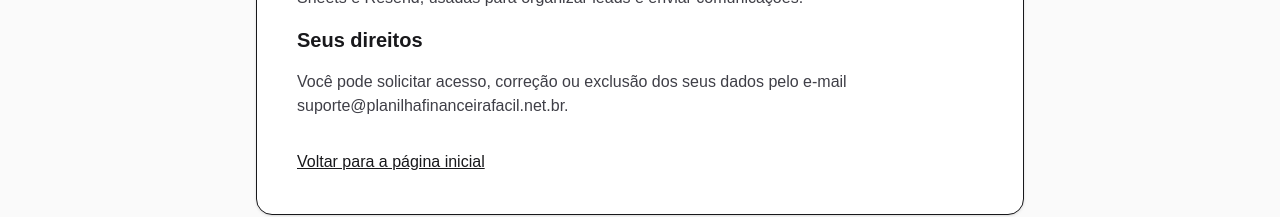
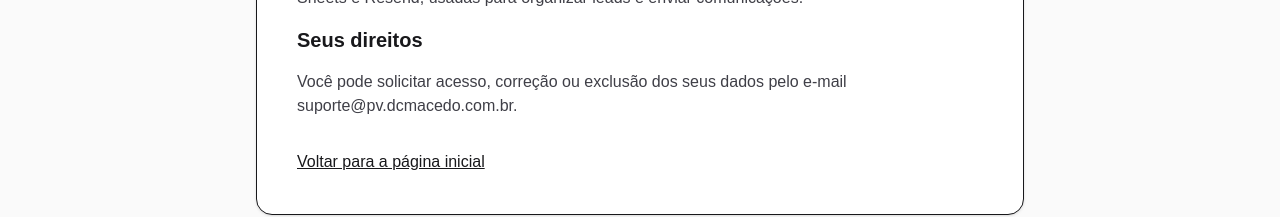
Before and after one commit to dcmacedo/contabilidade, a Next.js app: page /politica-de-privacidade in a window 1280 px wide. Shown: the part 491-708 px from the top of the page. Built offline with nearby package versions, Linux system fonts and the light colour scheme; no server answers.

Commit message:
fix: atualiza e-mail de contato na política de privacidade

```diff
--- a/app/politica-de-privacidade/page.tsx
+++ b/app/politica-de-privacidade/page.tsx
@@ -23,7 +23,7 @@ export default function PrivacyPolicyPage() {
           <p>Os dados podem ser armazenados em ferramentas operacionais de terceiros, como Google Sheets e Resend, usadas para organizar leads e enviar comunicações.</p>
 
           <h2 className="text-xl font-semibold text-zinc-900">Seus direitos</h2>
-          <p>Você pode solicitar acesso, correção ou exclusão dos seus dados pelo e-mail suporte@planilhafinanceirafacil.net.br.</p>
+          <p>Você pode solicitar acesso, correção ou exclusão dos seus dados pelo e-mail suporte@pv.dcmacedo.com.br.</p>
         </section>
 
         <Link href="/" className="mt-8 inline-block underline">Voltar para a página inicial</Link>
```
